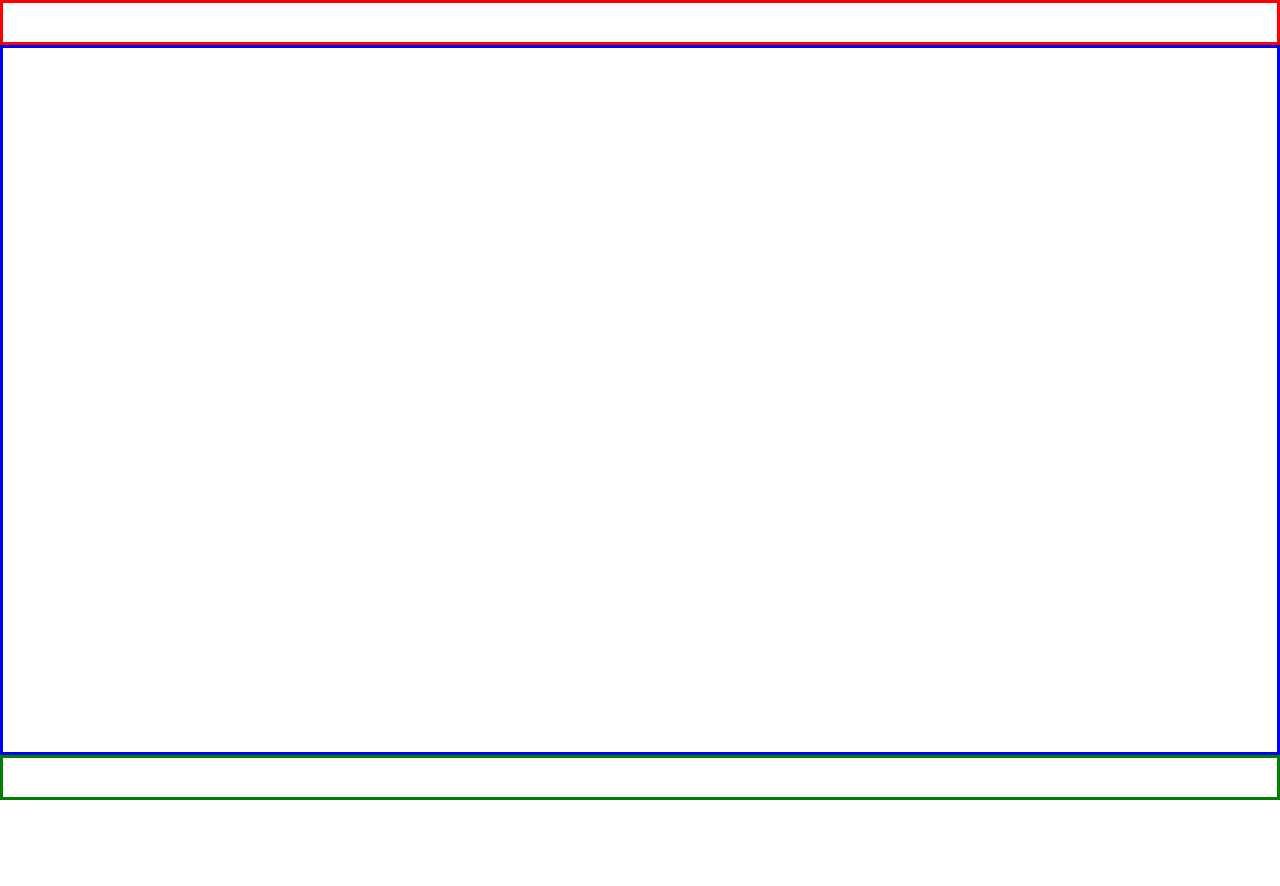
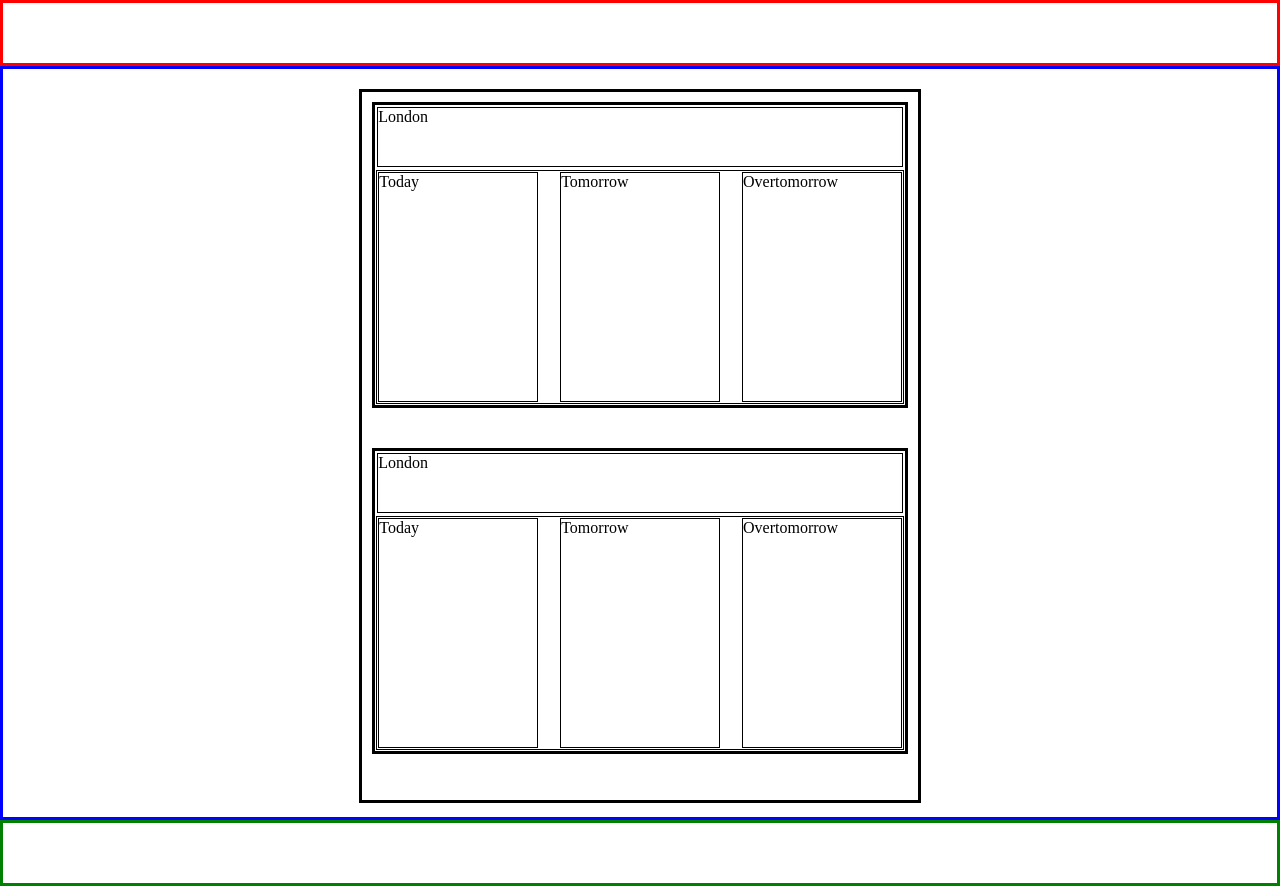
Before and after one commit to RTowari/weather_app, a plain HTML site: page index.html in a window 1280 px wide. Before the commit the page ends 800 px from the top, so only its background shows below. Drawn offline with Linux system fonts and the light colour scheme.

Commit message:
Most of the layout for content-wrapper finished

```diff
--- a/index.html
+++ b/index.html
@@ -7,9 +7,30 @@
   <title>Weather App</title>
 </head>
 <body>
-    <div class="main-wrapper">
-        <div class="header"></div>
-        <div class="content-wrapper"></div>
-        <div class="footer"></div>
+  <div class="main-wrapper">
+    <div class="header"></div>
+    <div class="content-wrapper">
+      <div class="content">
+        <div class="weather-panel">
+          <div class="place-title">London</div>
+          <div class="days-wrapper">
+            <div class="day">Today</div>
+            <div class="day">Tomorrow</div>
+            <div class="day">Overtomorrow</div>
+          </div>
+        </div>
+        <div class="weather-panel">
+          <div class="place-title">London</div>
+          <div class="days-wrapper">
+            <div class="day">Today</div>
+            <div class="day">Tomorrow</div>
+            <div class="day">Overtomorrow</div>
+          </div>
+        </div>
+
+
+      </div>
     </div>
+    <div class="footer"></div>
+  </div>
 </body>
--- a/style.css
+++ b/style.css
@@ -1,27 +1,80 @@
 * {
     margin: 0;
     padding: 0;
+
     list-style: none;
+}
+
+html,
+body {
+    position:relative;
+    min-height: 100%;
+    height: 100%;
 }
 
 .main-wrapper {
     display: flex;
     flex-direction: column;
     height: 100%;
+    justify-content:space-between
 }
 
+/* Header */
 .header {
     border: solid red 3px;
-    height: 5%
+    min-height: 60px
 }
 
+/* Page actual content */
 .content-wrapper {
+    flex-grow: 1;
     border: solid blue 3px;
-    height: 90%;
+    display: flex;
+    justify-content: center;
+    padding: 20px;
 }
 
+.content {
+    height: 100%;
+    border: solid black 3px;
+    width: 45%;
+
+}
+
+.weather-panel {
+    min-height: 300px;
+    height: 200px;
+    border: solid black 3px;
+    margin: 10px;
+    margin-bottom: 40px;
+    display: flex;
+    flex-direction: column;
+}
+
+.place-title {
+    margin: 2px;
+    height: 20%;
+    display: flex;
+    border: solid black 1px;
+}
+
+.days-wrapper {
+    margin: 1px;
+    border: solid black 1px;
+    height: 80%;
+    display: flex;
+    justify-content:space-between
+}
+
+.day {
+    margin: 1px;
+    width: 30%;
+    border: solid black 1px;
+
+}
+
+/* Footer */
 .footer {
     border: solid green 3px;
-    height: 5%
-
+    min-height:60px;
 }
```
Also changed, not shown: changelog.txt.
